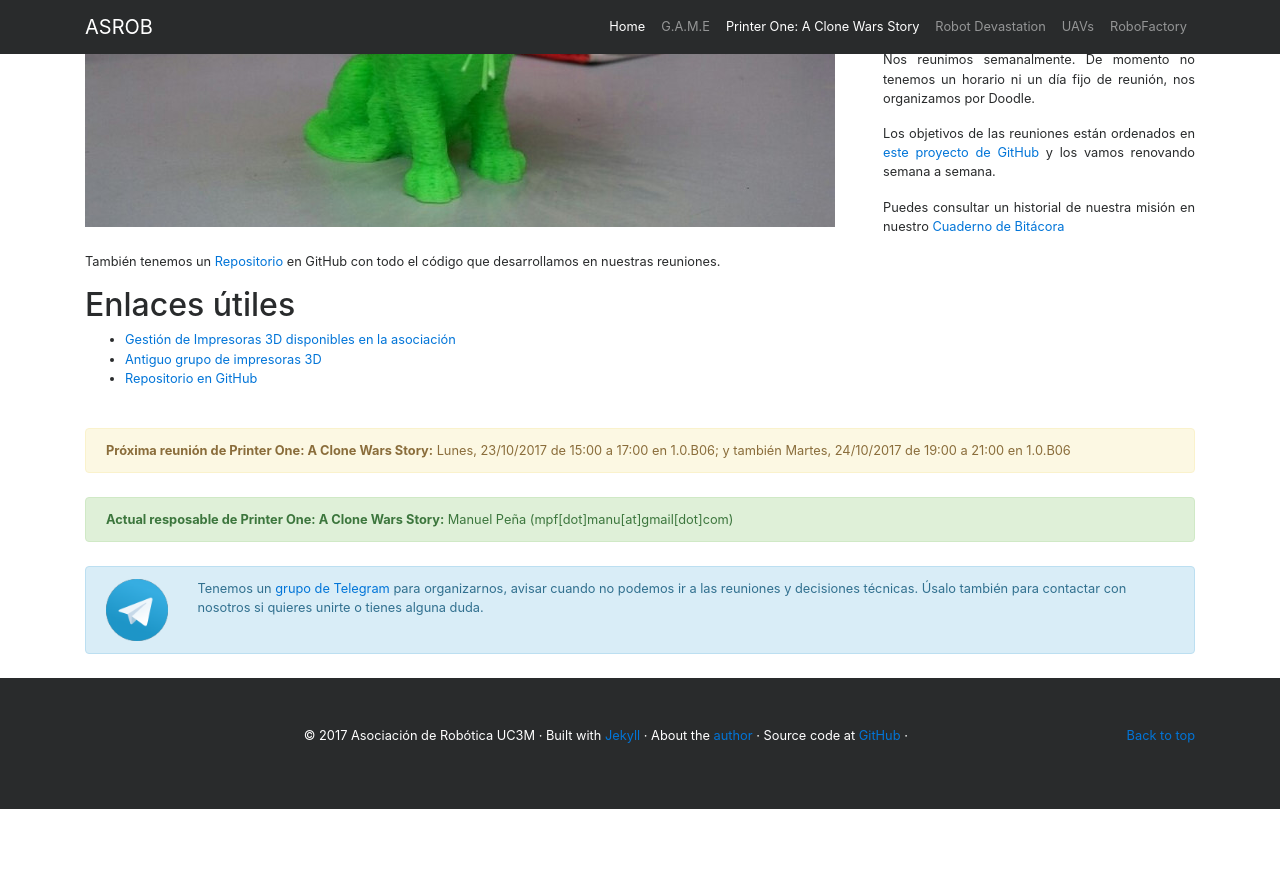
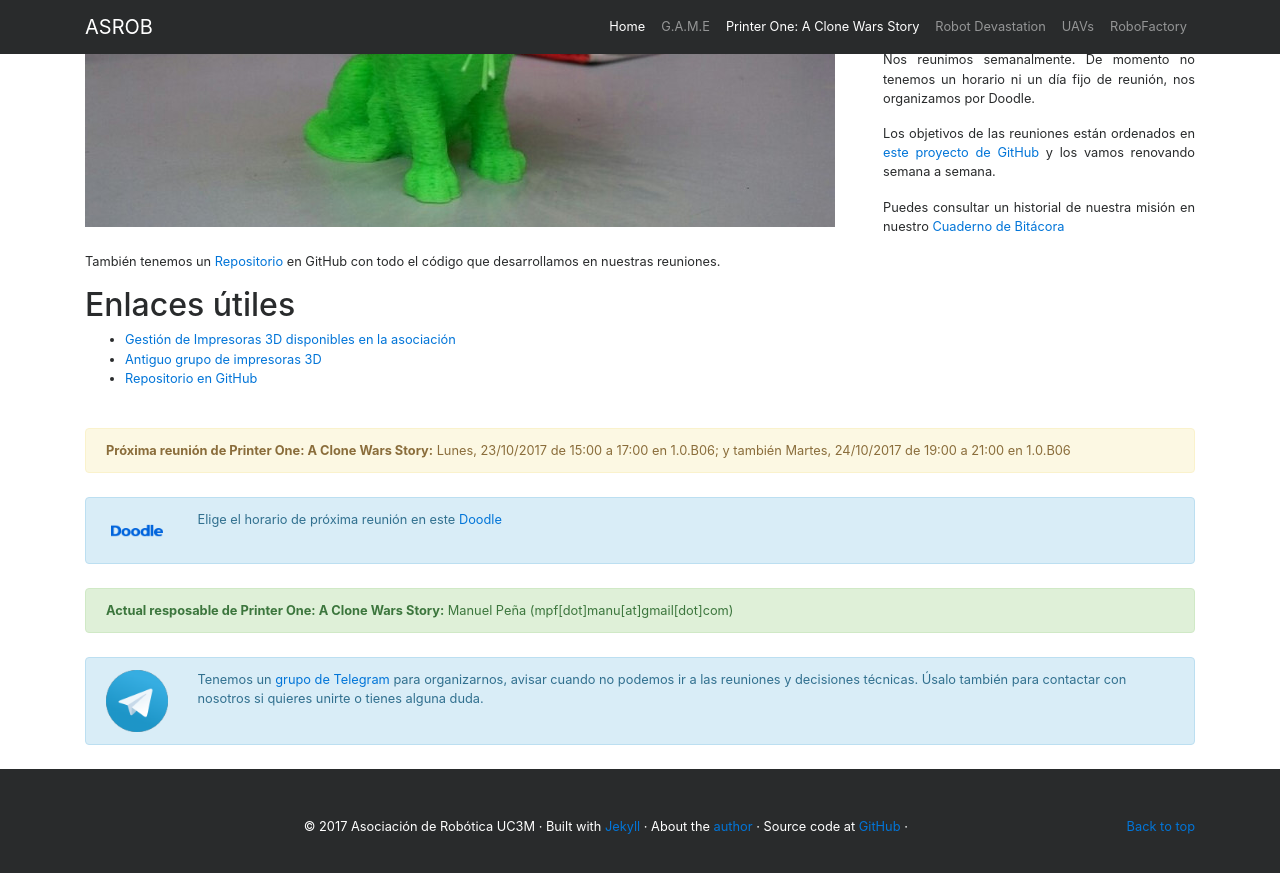
Before and after one commit to asrob-uc3m/asrob-uc3m.github.io, a Jekyll site: the page built from _workgroups/2017-05-28-printer-one.markdown, in a window 1280 px wide and 900 px high, scrolled down 1000 px. Shown: the top 873 px of the window. Built offline with Jekyll 4.4.1, drawn with Linux system fonts in a browser that asks for light colours; before the commit the page ends 1809 px from its top, so only the background shows below that; some of the changed lines change nothing that is shown.

Commit message:
Printer One Doodle

```diff
--- a/_workgroups/2017-05-28-printer-one.markdown
+++ b/_workgroups/2017-05-28-printer-one.markdown
@@ -10,6 +10,7 @@ picture_full: /img/printer_one-full.jpg
 manager: Manuel Peña
 manager_email: mpf[dot]manu[at]gmail[dot]com
 next_meeting: Lunes, 23/10/2017 de 15:00 a 17:00 en 1.0.B06; y también Martes, 24/10/2017 de 19:00 a 21:00 en 1.0.B06
+next_meeting_doodle: https://doodle.com/poll/85nzzi598s6ka3qn
 layout: workgroup
 ---
 
```
